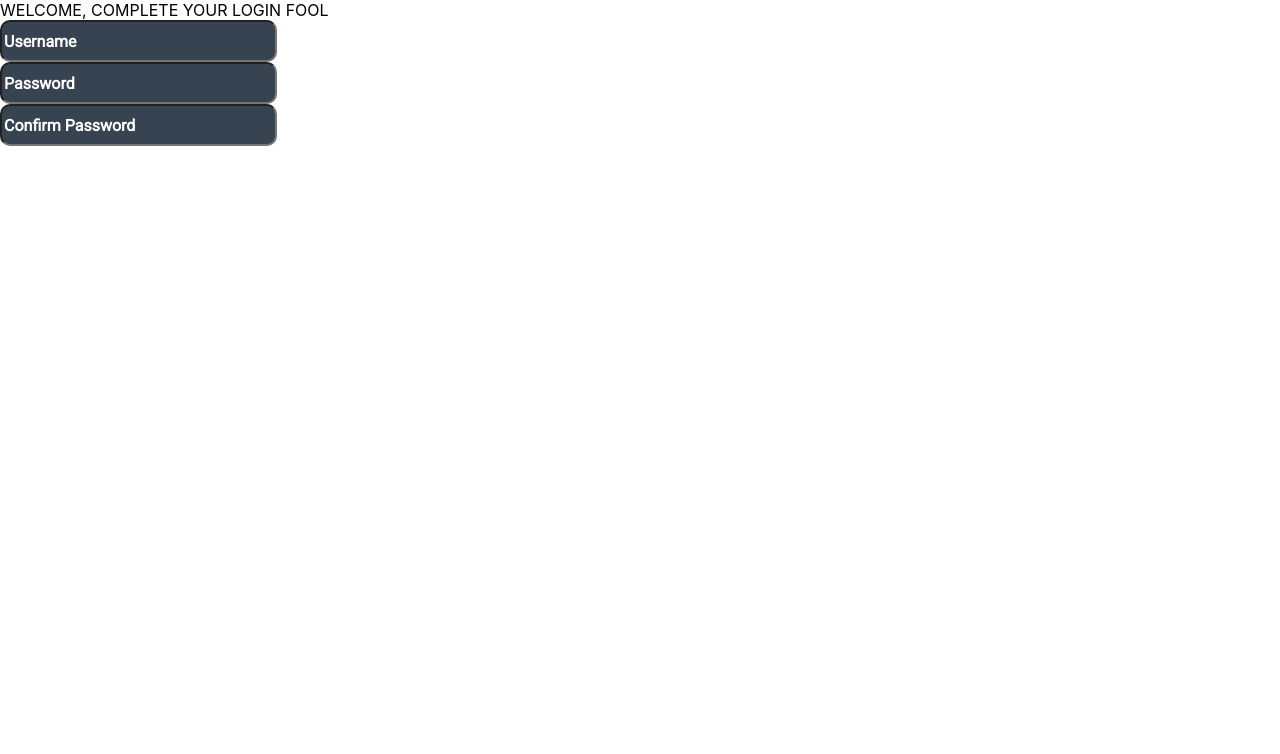
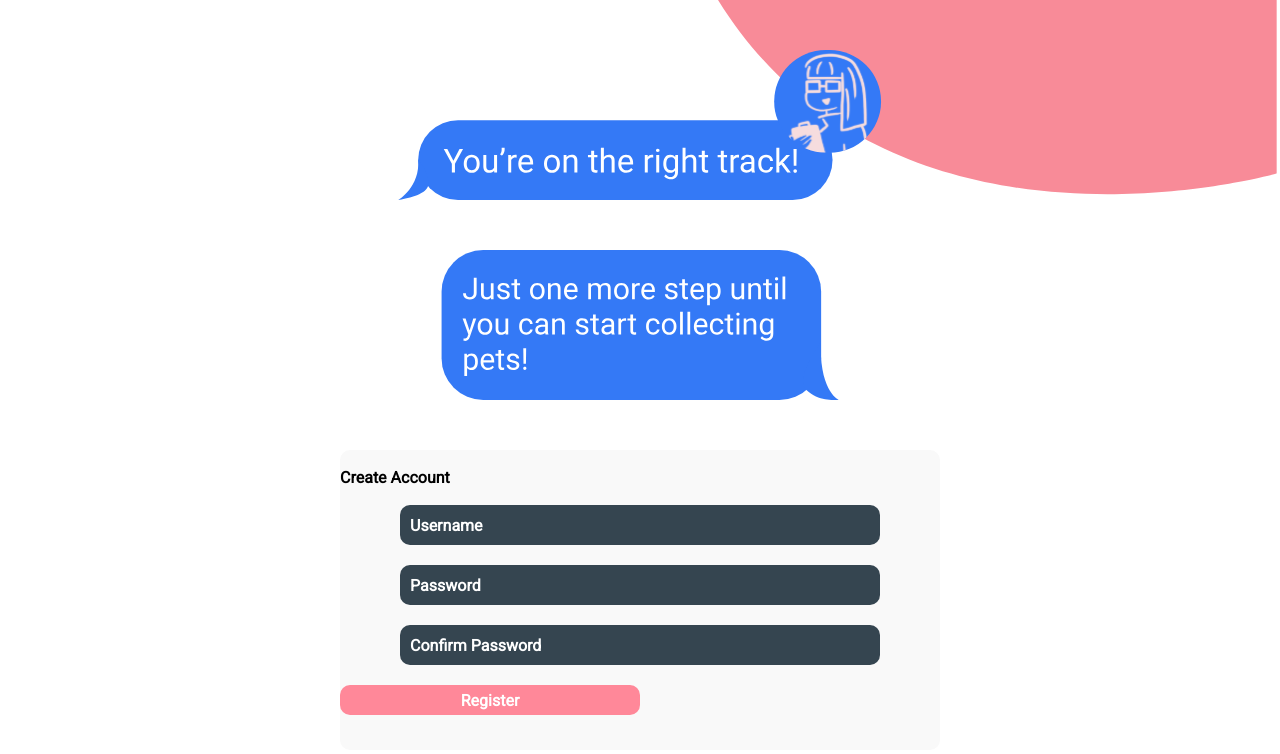
Before and after one commit to mpadil18/NeuroPets, a React (Create React App) app in the folder frontend/: page /regPage in a window 1280 px wide. Shown: the top 754 px of the page. Built offline with nearby package versions, Linux system fonts and the light colour scheme.

Commit message:
Making sure that routing from login to registeration works

```diff
--- a/frontend/src/App.js
+++ b/frontend/src/App.js
@@ -1,6 +1,6 @@
 import "./App.css";
 import Login from "./Login/Login"
-import RegPage from "./Registration/RegPage";
+import RegPage from "./Registration/regPage";
 import { BrowserRouter , Routes, Route } from 'react-router-dom';
 
 //add additional paths to different pages using same syntax <Route path = "..." element = {<.../>} />
@@ -11,7 +11,7 @@ function App() {
       <Routes>
         <Route path = "" element = {<Login/>} />
         <Route path = "/" element = {<Login/>} />
-        <Route path = "/RegPage" element = {<RegPage/>} />
+        <Route path = "/regPage" element = {<RegPage/>} />
       </Routes>
     </BrowserRouter>
   );
--- a/frontend/src/Login/Login.js
+++ b/frontend/src/Login/Login.js
@@ -28,7 +28,7 @@ function Login() {
     }
 
     const createAccount = (e) => {
-        navigate('../RegPage');
+        navigate('../regPage');
     }
 
     return (
--- a/frontend/src/Registration/RegPage.css
+++ b/frontend/src/Registration/RegPage.css
@@ -1,109 +1,77 @@
 /* src/RegPage.css */
+
+* {
+    /* Attributes for all components, add Robot font family */
+    margin: 0;
+    padding: 0;
+    box-sizing: border-box;
+    font-family: "Roboto", sans-serif;
+    font-style: normal;
+    font-weight: 700;
+    font-size: 16px;
+    line-height: 15px;
+}
+
 .Registration {
     /* styles for the Registration container */
+    background: url("../assets/wave.svg") no-repeat center bottom;
+    min-height: 100vh;
+    background-size: cover;
+}
+
+.Imgbox {
+    /* styles for the Assistant Interaction */
+    height: 400px;
+    width: 90%;
+    max-width: 600px;
+    display: flex;
+    flex-direction: column;
+    margin: 0px auto 50px auto;
+}
+
+.Bubble {
+    margin-top: 50px;
+    max-height: 150px;
+}
+
+.Create-Account {
+    /* styles for the Account Creation Container */
+    height: 300px;
+    width: 80%;
+    max-width: 600px;
+    margin: 0px auto 20px auto;
+    border-radius: 10px;
+    padding-top: 20px;
+    background-color: #F9F9F9;
 
 }
 
-.Registration label {
-    /* styles for the label elements within the Registration container */
+.Create-Account input[type="text"] {
+    /* styles for the text input elements within the Registration container */
+
+    width: 80%;
+    height: 40px;
+    margin: 20px auto 0px auto;
+    border: 0px;
+    border-radius: 10px;
+    padding-left: 10px;
+    display: flex;
+    align-items: center;
+    background-color: #354550;
+    color: #FFF;
+}
+
+.Create-Account button {
+    width: 50%;
+    height: 30px;
+    margin: 20px auto 0px auto;
+    border: 0px;
+    border-radius: 10px;
+    background-color: #F89;
+    color: #FFF;
 
 }
 
-.Registration input[type="text"] {
-    /* styles for the text input elements within the Registration container */
-
-    /* Rectangle 63 */
-
-width: 306px;
-height: 37px;
-left: 43px;
-top: 562px;
-
-background: #374350;
-border-radius: 10px;
-
-
-/* Rectangle 64 */
-
-width: 306px;
-height: 37px;
-left: 43px;
-top: 611px;
-
-background: #374350;
-border-radius: 10px;
-
-
-/* Email */
-
-
-width: 269px;
-height: 36px;
-left: 62px;
-top: 563px;
-
-font-family: 'Roboto';
-font-style: normal;
-font-weight: 700;
-font-size: 16px;
-line-height: 19px;
-display: flex;
-align-items: center;
-
-color: #FFFFFF;
-
-
-
-/* Password */
-
-
-
-width: 269px;
-height: 36px;
-left: 62px;
-top: 612px;
-
-font-family: 'Roboto';
-font-style: normal;
-font-weight: 700;
-font-size: 16px;
-line-height: 19px;
-display: flex;
-align-items: center;
-
-color: #FFFFFF;
-
-
-
-/* Rectangle 66 */
-
-
-
-width: 306px;
-height: 37px;
-left: 43px;
-top: 660px;
-
-background: #374350;
-border-radius: 10px;
-
-
-/* Verify password */
-
-
-
-width: 269px;
-height: 36px;
-left: 62px;
-top: 662px;
-
-font-family: 'Roboto';
-font-style: normal;
-font-weight: 700;
-font-size: 16px;
-line-height: 19px;
-display: flex;
-align-items: center;
-
-color: #FFFFFF;
+.Create-Account button:active {
+    background-color: #F78;
 }
--- a/frontend/src/Registration/RegPage.js
+++ b/frontend/src/Registration/RegPage.js
@@ -1,21 +1,29 @@
 // Page code
 import TextBox from "./textBox";
-import React, { useState } from 'react';
-import './RegPage.css';
+import './regPage.css';
+import TopText from "../assets/upperBubble.svg"
+import BottomText from "../assets/lowerBubble.svg"
 
 function RegPage() {
     return (
       <div className="Registration">
-        WELCOME, COMPLETE YOUR LOGIN FOOL <br></br>
-        <label>
+        <div className="Imgbox">
+          <img className = "Bubble" src={TopText} alt="top speech bubble"></img>
+          <img className = "Bubble" src={BottomText} alt="bot speech bubble"></img>
+        </div>
+        <div className="Create-Account">
+          Create Account <br></br>
+          <label className="UserInfo">
             <TextBox placeholder="Username" />
           </label>
-        <label>
+          <label className="UserInfo">
             <TextBox placeholder="Password" />
           </label>
-        <label>
+          <label className="UserInfo">
             <TextBox placeholder="Confirm Password" />
           </label>
+          <button type="button">Register</button>
+        </div>
       </div>
     );
 }
--- a/frontend/src/Registration/textBox.js
+++ b/frontend/src/Registration/textBox.js
@@ -19,4 +19,5 @@ const TextBox = ({ onChange, placeholder }) => {
       />
     );
 }
+
 export default TextBox;
--- a/frontend/src/regPage/RegPage.css
+++ /dev/null
@@ -1,77 +0,0 @@
-/* src/RegPage.css */
-
-* {
-    /* Attributes for all components, add Robot font family */
-    margin: 0;
-    padding: 0;
-    box-sizing: border-box;
-    font-family: "Roboto", sans-serif;
-    font-style: normal;
-    font-weight: 700;
-    font-size: 16px;
-    line-height: 15px;
-}
-
-.Registration {
-    /* styles for the Registration container */
-    background: url("../assets/Wave.svg") no-repeat center bottom;
-    min-height: 100vh;
-    background-size: cover;
-}
-
-.Imgbox {
-    /* styles for the Assistant Interaction */
-    height: 400px;
-    width: 90%;
-    max-width: 600px;
-    display: flex;
-    flex-direction: column;
-    margin: 0px auto 50px auto;
-}
-
-.Bubble {
-    margin-top: 50px;
-    max-height: 150px;
-}
-
-.Create-Account {
-    /* styles for the Account Creation Container */
-    height: 300px;
-    width: 80%;
-    max-width: 600px;
-    margin: 0px auto 20px auto;
-    border-radius: 10px;
-    padding-top: 20px;
-    background-color: #F9F9F9;
-
-}
-
-.Create-Account input[type="text"] {
-    /* styles for the text input elements within the Registration container */
-
-    width: 80%;
-    height: 40px;
-    margin: 20px auto 0px auto;
-    border: 0px;
-    border-radius: 10px;
-    padding-left: 10px;
-    display: flex;
-    align-items: center;
-    background-color: #354550;
-    color: #FFF;
-}
-
-.Create-Account button {
-    width: 50%;
-    height: 30px;
-    margin: 20px auto 0px auto;
-    border: 0px;
-    border-radius: 10px;
-    background-color: #F89;
-    color: #FFF;
-
-}
-
-.Create-Account button:active {
-    background-color: #F78;
-}
```
Also changed, not shown: frontend/src/regPage/regPage.js (deleted, +0 -31 lines), frontend/src/regPage/textBox.js (deleted, +0 -23 lines), frontend/src/assets/wave.svg. Lines whose indentation alone changed are shown as unchanged.
